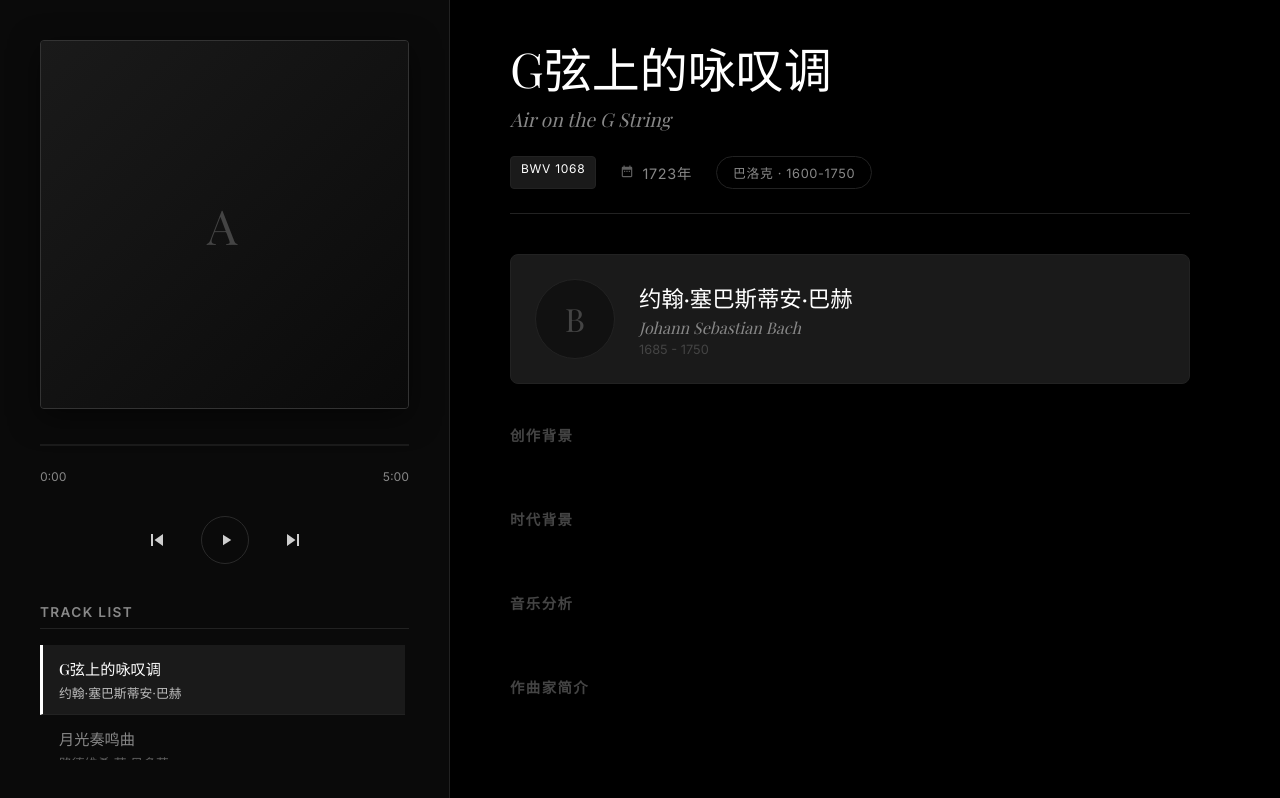
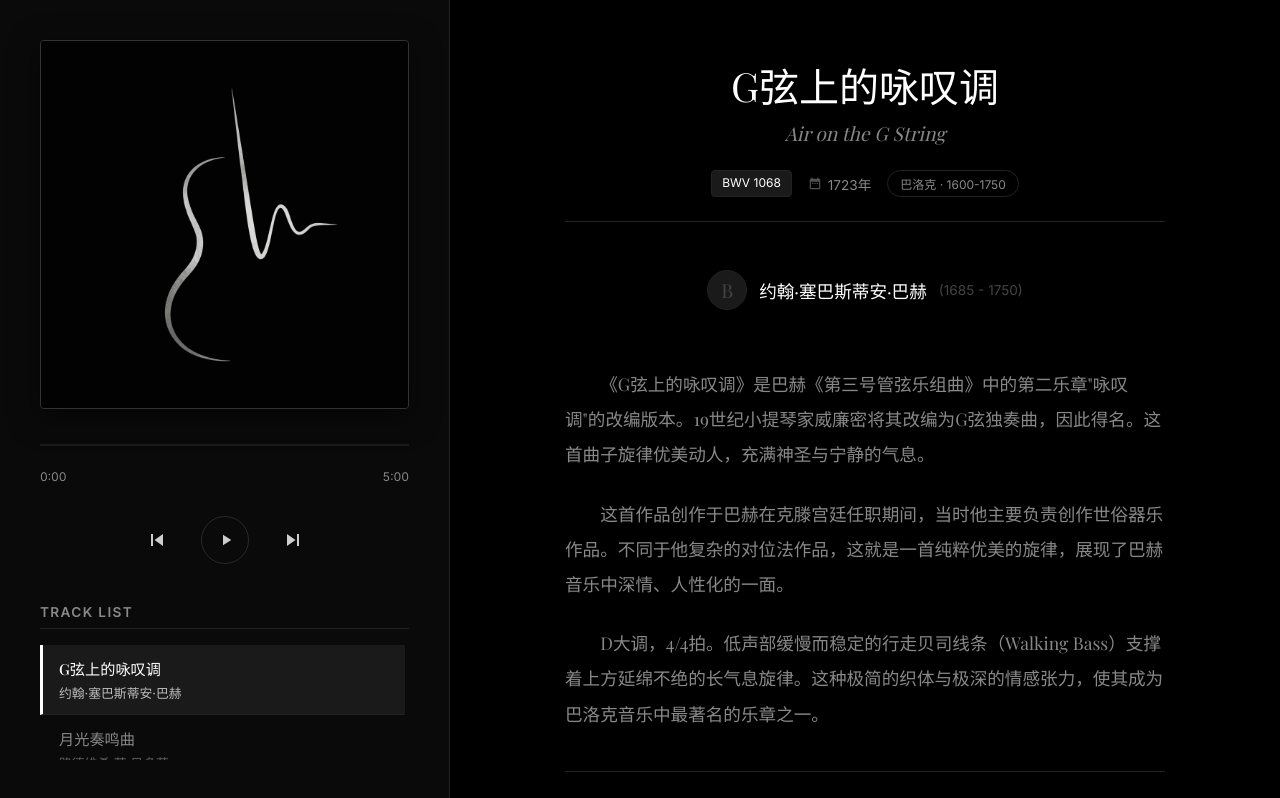
Before and after one commit to ryusaksun/Classic_player, a Next.js app: page / in a window 1280 px wide. Built offline with nearby package versions, Linux system fonts and the light colour scheme; a web font is replaced by a local one.

Commit message:
style: 优化内容布局 - 居中显示 + 合并内容块
- 生成并添加巴赫封面图
- MusicInfo 内容合并为连续文章式排版
- 右侧内容区域居中显示
- 简化作曲家信息展示
- 优化阅读体验 (首行缩进、行高调整)

```diff
--- a/components/MusicInfo/MusicInfo.css
+++ b/components/MusicInfo/MusicInfo.css
@@ -3,31 +3,40 @@
 .music-info {
     display: flex;
     flex-direction: column;
+    align-items: center;
+    /* 整体居中 */
+    justify-content: flex-start;
     width: 100%;
-    max-width: 800px;
     height: 100%;
-    padding: 40px 60px;
+    padding: 60px 40px;
     background: transparent;
     color: var(--text-primary);
-    /* 移除滚动条样式，使用全局定义的简洁滚动条 */
+    overflow-y: auto;
+}
+
+/* 内容容器 - 限制宽度并居中 */
+.info-content-wrapper {
+    width: 100%;
+    max-width: 600px;
+    /* 限制阅读宽度 */
 }
 
 /* ===== 标题区域 ===== */
 .info-header {
-    margin-bottom: 40px;
+    margin-bottom: 32px;
     padding-bottom: 24px;
     border-bottom: 1px solid var(--border-light);
+    text-align: center;
+    /* 标题居中 */
 }
 
 .info-title {
     font-family: var(--font-serif);
-    font-size: clamp(2rem, 4vw, 3rem);
-    /* 更大的标题 */
+    font-size: clamp(2rem, 4vw, 2.5rem);
     font-weight: 400;
-    /* 更轻盈 */
     color: var(--text-primary);
     margin-bottom: 8px;
-    line-height: 1.2;
+    line-height: 1.3;
 }
 
 .info-title-en {
@@ -42,25 +51,25 @@
 .info-meta {
     display: flex;
     flex-wrap: wrap;
-    gap: 24px;
-    font-size: 0.9rem;
+    justify-content: center;
+    /* 元信息居中 */
+    gap: 16px;
+    font-size: 0.85rem;
     color: var(--text-secondary);
     font-family: var(--font-sans);
-    letter-spacing: 0.05em;
-    text-transform: uppercase;
 }
 
 .info-meta-item {
     display: flex;
     align-items: center;
-    gap: 8px;
+    gap: 6px;
 }
 
 .info-meta-item svg {
     width: 14px;
     height: 14px;
     fill: currentColor;
-    opacity: 0.7;
+    opacity: 0.6;
 }
 
 .opus-badge {
@@ -74,111 +83,85 @@
     border: 1px solid var(--border-light);
 }
 
-/* ===== 内容区块 ===== */
-.info-section {
-    margin-bottom: 40px;
-}
-
-.section-title {
-    font-family: var(--font-sans);
-    font-size: 0.9rem;
-    font-weight: 600;
-    text-transform: uppercase;
-    letter-spacing: 0.1em;
-    color: var(--text-tertiary);
-    /* 弱化小标题 */
-    margin-bottom: 16px;
-}
-
-.section-content {
-    font-family: var(--font-serif);
-    font-size: 1.1rem;
-    line-height: 1.8;
-    color: var(--text-secondary);
-    /* 次级白 */
-}
-
-/* ===== 作曲家卡片 ===== */
-.composer-card {
-    display: flex;
-    gap: 24px;
-    padding: 24px;
-    background: var(--bg-hover);
-    border: 1px solid var(--border-light);
-    border-radius: var(--radius-md);
-    margin-bottom: 40px;
-    align-items: center;
-}
-
-.composer-portrait {
-    flex-shrink: 0;
-    width: 80px;
-    height: 80px;
-    border-radius: 50%;
-    background: var(--bg-tertiary);
-    display: flex;
-    align-items: center;
-    justify-content: center;
-    overflow: hidden;
-    border: 1px solid var(--border-light);
-}
-
-.composer-portrait img {
-    width: 100%;
-    height: 100%;
-    object-fit: cover;
-    filter: grayscale(100%);
-    /* 黑白头像 */
-}
-
-.composer-portrait-placeholder {
-    font-family: var(--font-serif);
-    font-size: 2rem;
-    color: var(--text-tertiary);
-}
-
-.composer-info {
-    display: flex;
-    flex-direction: column;
-    justify-content: center;
-}
-
-.composer-name {
-    font-family: var(--font-serif);
-    font-size: 1.4rem;
-    font-weight: 500;
-    color: var(--text-primary);
-    margin-bottom: 4px;
-}
-
-.composer-name-en {
-    font-family: var(--font-serif);
-    font-size: 1rem;
-    font-style: italic;
-    color: var(--text-secondary);
-    margin-bottom: 4px;
-}
-
-.composer-years {
-    font-size: 0.8rem;
-    color: var(--text-tertiary);
-    font-family: var(--font-sans);
-}
-
-/* ===== 标签 ===== */
 .category-tag {
     display: inline-flex;
     align-items: center;
-    gap: 6px;
-    padding: 6px 16px;
+    padding: 4px 12px;
     background: transparent;
     border: 1px solid var(--border-light);
     color: var(--text-secondary);
     font-family: var(--font-sans);
-    font-size: 0.8rem;
+    font-size: 0.75rem;
     border-radius: var(--radius-xl);
-    text-transform: uppercase;
-    letter-spacing: 0.05em;
+}
+
+/* ===== 作曲家行 - 简化版 ===== */
+.composer-line {
+    display: flex;
+    align-items: center;
+    justify-content: center;
+    gap: 12px;
+    margin-bottom: 40px;
+    padding: 16px 0;
+}
+
+.composer-avatar {
+    width: 40px;
+    height: 40px;
+    border-radius: 50%;
+    background: var(--bg-hover);
+    border: 1px solid var(--border-light);
+    display: flex;
+    align-items: center;
+    justify-content: center;
+    font-family: var(--font-serif);
+    font-size: 1.2rem;
+    color: var(--text-tertiary);
+}
+
+.composer-name-inline {
+    font-family: var(--font-serif);
+    font-size: 1.1rem;
+    color: var(--text-primary);
+}
+
+.composer-years-inline {
+    font-family: var(--font-sans);
+    font-size: 0.85rem;
+    color: var(--text-tertiary);
+}
+
+/* ===== 文章内容 - 合并为一块 ===== */
+.content-article {
+    margin-bottom: 40px;
+}
+
+.article-paragraph {
+    font-family: var(--font-serif);
+    font-size: 1.1rem;
+    line-height: 2;
+    color: var(--text-secondary);
+    margin-bottom: 24px;
+    text-indent: 2em;
+    /* 首行缩进 */
+}
+
+.article-paragraph:last-child {
+    margin-bottom: 0;
+}
+
+/* ===== 作曲家简介 ===== */
+.composer-bio {
+    padding-top: 32px;
+    border-top: 1px solid var(--border-light);
+}
+
+.bio-text {
+    font-family: var(--font-serif);
+    font-size: 1rem;
+    line-height: 1.9;
+    color: var(--text-tertiary);
+    font-style: italic;
 }
 
 /* ===== 占位状态 ===== */
@@ -194,10 +177,10 @@
 }
 
 .placeholder-icon {
-    width: 60px;
-    height: 60px;
+    width: 48px;
+    height: 48px;
     margin-bottom: 24px;
-    opacity: 0.2;
+    opacity: 0.15;
 }
 
 .placeholder-icon svg {
@@ -208,14 +191,23 @@
 
 .placeholder-title {
     font-family: var(--font-serif);
-    font-size: 1.5rem;
+    font-size: 1.3rem;
     margin-bottom: 12px;
     font-weight: 300;
 }
 
+.placeholder-text {
+    font-size: 0.9rem;
+    opacity: 0.6;
+}
+
 /* ===== 响应式 ===== */
-@media (max-width: 1024px) {
+@media (max-width: 768px) {
     .music-info {
         padding: 30px 20px;
     }
+
+    .info-content-wrapper {
+        max-width: 100%;
+    }
 }
--- a/components/MusicInfo/MusicInfo.tsx
+++ b/components/MusicInfo/MusicInfo.tsx
@@ -4,17 +4,17 @@ import React from 'react';
 import { Track, Composer, CATEGORY_INFO } from '@/types';
 import './MusicInfo.css';
 
+// 日历图标
+const CalendarIcon = () => (
+    <svg viewBox="0 0 24 24" xmlns="http://www.w3.org/2000/svg">
+        <path d="M19 3h-1V1h-2v2H8V1H6v2H5c-1.11 0-1.99.9-1.99 2L3 19c0 1.1.89 2 2 2h14c1.1 0 2-.9 2-2V5c0-1.1-.9-2-2-2zm0 16H5V8h14v11zM9 10H7v2h2v-2zm4 0h-2v2h2v-2zm4 0h-2v2h2v-2z" />
+    </svg>
+);
+
 // 音符图标
 const MusicNoteIcon = () => (
     <svg viewBox="0 0 24 24" xmlns="http://www.w3.org/2000/svg">
         <path d="M12 3v10.55c-.59-.34-1.27-.55-2-.55-2.21 0-4 1.79-4 4s1.79 4 4 4 4-1.79 4-4V7h4V3h-6z" />
-    </svg>
-);
-
-// 日历图标
-const CalendarIcon = () => (
-    <svg viewBox="0 0 24 24" xmlns="http://www.w3.org/2000/svg">
-        <path d="M19 3h-1V1h-2v2H8V1H6v2H5c-1.11 0-1.99.9-1.99 2L3 19c0 1.1.89 2 2 2h14c1.1 0 2-.9 2-2V5c0-1.1-.9-2-2-2zm0 16H5V8h14v11zM9 10H7v2h2v-2zm4 0h-2v2h2v-2zm4 0h-2v2h2v-2z" />
     </svg>
 );
 
@@ -34,7 +34,7 @@ export default function MusicInfo({ track, composer }: MusicInfoProps) {
                     </div>
                     <h3 className="placeholder-title">选择一首曲目</h3>
                     <p className="placeholder-text">
-                        从音乐库中选择曲目，探索其背后的历史故事
+                        从曲目列表中选择，探索其背后的历史故事
                     </p>
                 </div>
             </div>
@@ -43,8 +43,17 @@ export default function MusicInfo({ track, composer }: MusicInfoProps) {
 
     const categoryInfo = CATEGORY_INFO[track.category];
 
+    // 合并所有历史内容为一个完整的文章
+    const combinedContent = [
+        track.history.background,
+        track.history.context,
+        track.history.analysis
+    ].filter(Boolean).join('\n\n');
+
     return (
         <div className="music-info fade-in">
+            {/* 内容容器 - 居中 */}
+            <div className="info-content-wrapper">
                 {/* 标题区域 */}
                 <header className="info-header">
                     <h1 className="info-title">{track.title.zh}</h1>
@@ -66,65 +75,37 @@ export default function MusicInfo({ track, composer }: MusicInfoProps) {
                     </div>
                 </header>
 
-            {/* 作曲家卡片 */}
-            <div className="composer-card">
-                <div className="composer-portrait">
-                    {composer?.portrait ? (
-                        <img src={composer.portrait} alt={composer.name.zh} />
-                    ) : (
-                        <span className="composer-portrait-placeholder">
+                {/* 作曲家信息 - 简化为一行 */}
+                <div className="composer-line">
+                    <span className="composer-avatar">
                         {track.composer.charAt(0).toUpperCase()}
+                    </span>
+                    <span className="composer-name-inline">
+                        {composer?.name.zh || track.composer}
+                    </span>
+                    {composer && (
+                        <span className="composer-years-inline">
+                            ({composer.birthYear} - {composer.deathYear || '至今'})
                         </span>
                     )}
                 </div>
-                <div className="composer-info">
-                    <h3 className="composer-name">
-                        {composer?.name.zh || track.composer}
-                    </h3>
-                    {composer?.name.en && (
-                        <p className="composer-name-en">{composer.name.en}</p>
-                    )}
-                    {composer && (
-                        <p className="composer-years">
-                            {composer.birthYear} - {composer.deathYear || '至今'}
+
+                {/* 合并的内容区域 */}
+                <article className="content-article">
+                    {combinedContent.split('\n\n').map((paragraph, index) => (
+                        <p key={index} className="article-paragraph">
+                            {paragraph}
                         </p>
+                    ))}
+                </article>
+
+                {/* 作曲家简介（如果有） */}
+                {composer?.biography && (
+                    <aside className="composer-bio">
+                        <p className="bio-text">{composer.biography}</p>
+                    </aside>
                 )}
             </div>
         </div>
-
-            {/* 创作背景 */}
-            {track.history.background && (
-                <section className="info-section">
-                    <h2 className="section-title">创作背景</h2>
-                    <p className="section-content">{track.history.background}</p>
-                </section>
-            )}
-
-            {/* 时代背景 */}
-            {track.history.context && (
-                <section className="info-section">
-                    <h2 className="section-title">时代背景</h2>
-                    <p className="section-content">{track.history.context}</p>
-                </section>
-            )}
-
-            {/* 音乐分析 */}
-            {track.history.analysis && (
-                <section className="info-section">
-                    <h2 className="section-title">音乐分析</h2>
-                    <div className="quote-block">
-                        <p className="section-content">{track.history.analysis}</p>
-                    </div>
-                </section>
-            )}
-
-            {/* 作曲家简介 */}
-            {composer?.biography && (
-                <section className="info-section">
-                    <h2 className="section-title">作曲家简介</h2>
-                    <p className="section-content">{composer.biography}</p>
-                </section>
-            )}
-        </div>
     );
 }
--- a/data/music-catalog.json
+++ b/data/music-catalog.json
@@ -12,7 +12,7 @@
             "duration": 300,
             "category": "baroque",
             "audioUrl": "/audio/bach-air-on-g-track.mp3",
-            "coverImage": "",
+            "coverImage": "/images/covers/bach-air-on-g.png",
             "history": {
                 "background": "《G弦上的咏叹调》是巴赫《第三号管弦乐组曲》中的第二乐章\"咏叹调\"的改编版本。19世纪小提琴家威廉密将其改编为G弦独奏曲，因此得名。这首曲子旋律优美动人，充满神圣与宁静的气息。",
                 "context": "这首作品创作于巴赫在克滕宫廷任职期间，当时他主要负责创作世俗器乐作品。不同于他复杂的对位法作品，这就是一首纯粹优美的旋律，展现了巴赫音乐中深情、人性化的一面。",
```
Also changed, not shown: public/images/covers/bach-air-on-g.png (added). Lines whose indentation alone changed are shown as unchanged.
